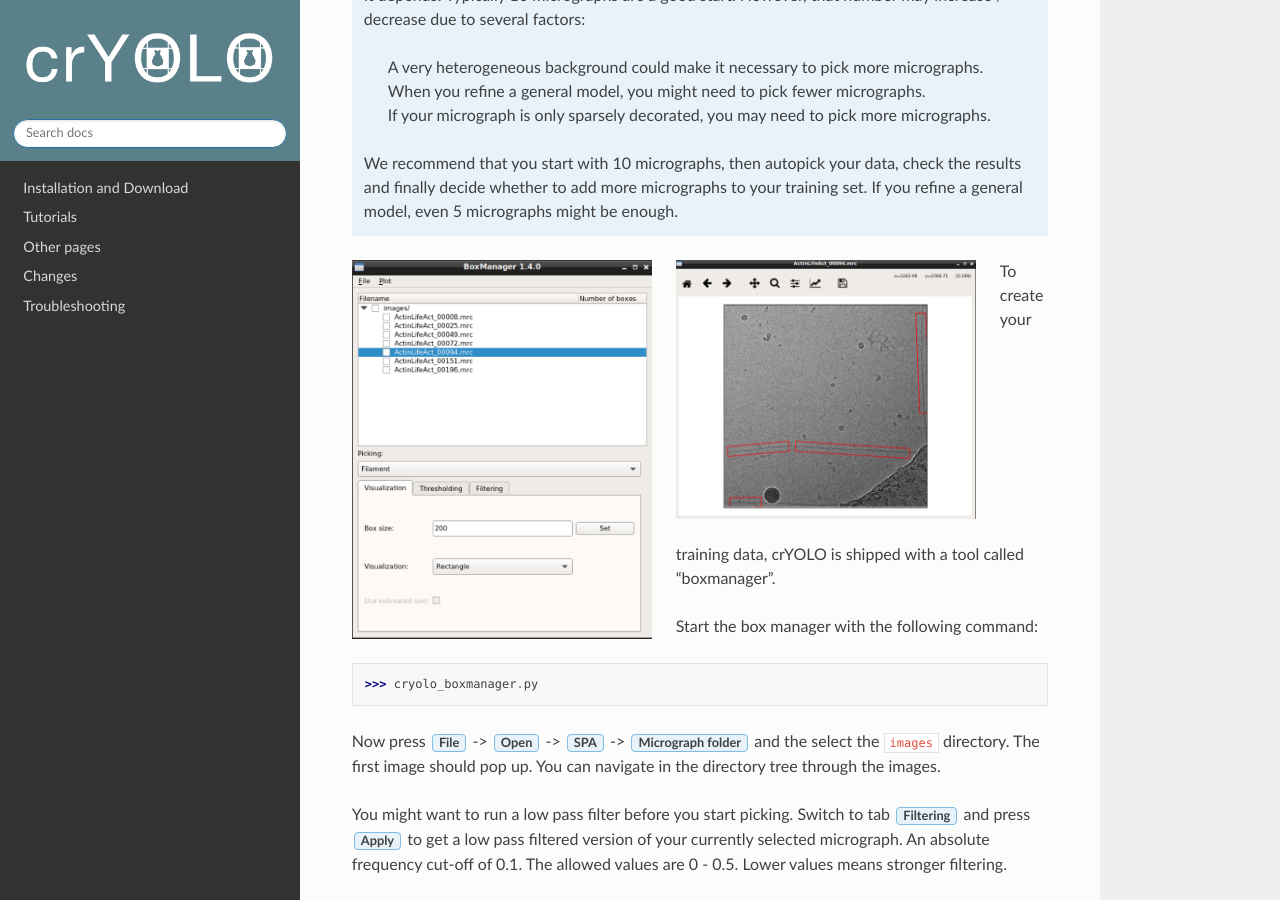
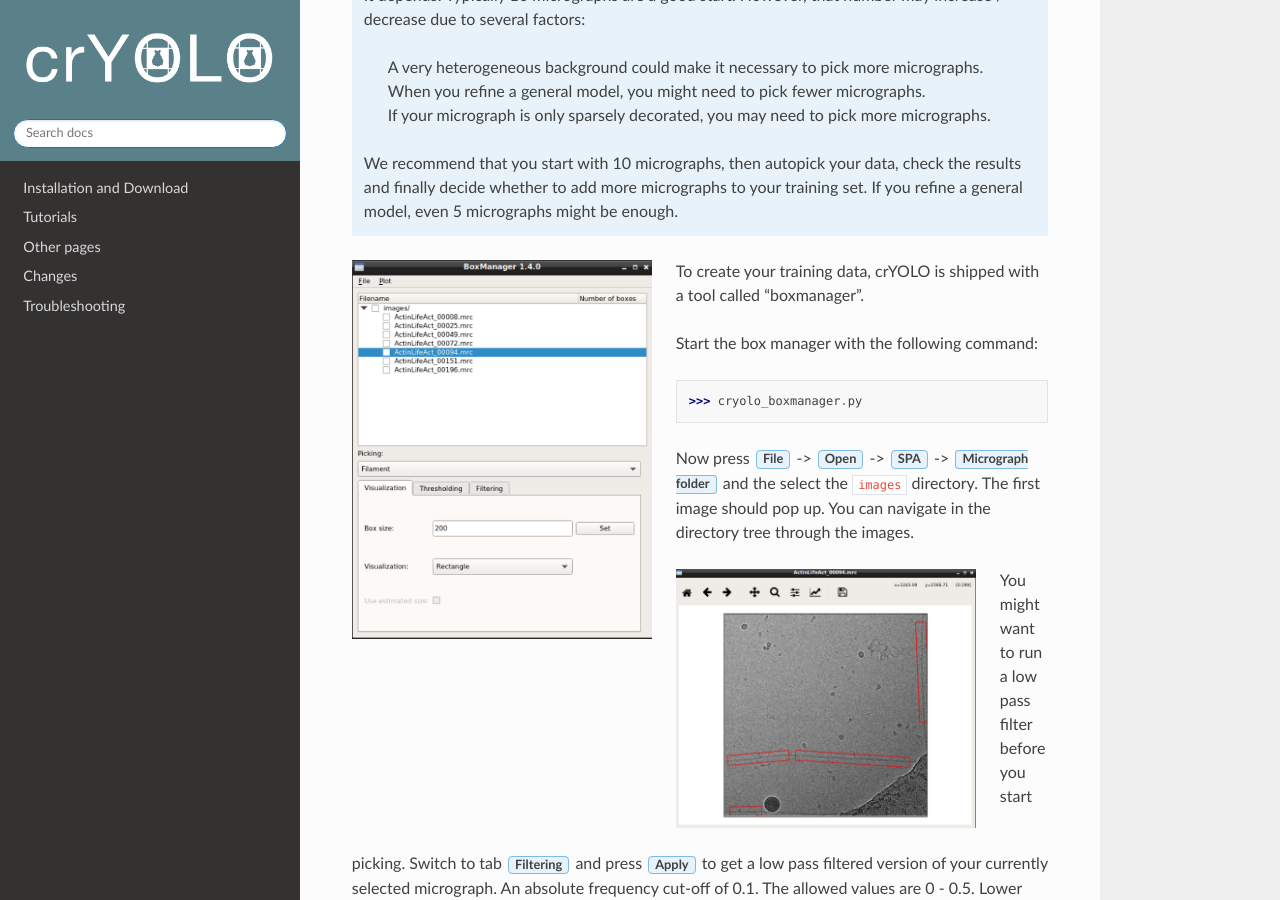
Before and after one commit to MPI-Dortmund/cryolo, a Sphinx documentation site: the page built from source/tutorials/data_preparation_filament.rst, in a window 1280 px wide and 900 px high, scrolled down 301 px. Built offline with Sphinx 7.4.7 and the Read the Docs theme 2.0.0, drawn with Linux system fonts in a browser that asks for light colours.

Commit message:
new data preparation for filaments

```diff
--- a/source/tutorials/data_preparation_filament.rst
+++ b/source/tutorials/data_preparation_filament.rst
@@ -19,10 +19,6 @@ The next step is to create training data. To do so, we have to pick single filam
     :width: 300
     :align: left
 
-.. image:: ../img/cryolo_boxmanager_filament_example_202103.png
-    :width: 300
-    :align: left
-
 To create your training data, crYOLO is shipped with a tool called “boxmanager”.
 
 Start the box manager with the following command:
@@ -32,6 +28,10 @@ Start the box manager with the following command:
 Now press :guilabel:`File` -> :guilabel:`Open` -> :guilabel:`SPA` -> :guilabel:`Micrograph folder` and the select the :file:`images` directory. The first image should
 pop up. You can navigate in the directory tree through the images.
 
+.. image:: ../img/cryolo_boxmanager_filament_example_202103.png
+    :width: 300
+    :align: left
+
 You might want to run a low pass filter before you start picking. Switch to tab :guilabel:`Filtering` and press :guilabel:`Apply`
 to get a low pass filtered version of your currently selected micrograph. An absolute
 frequency cut-off of 0.1. The allowed values are 0 - 0.5. Lower values means stronger filtering.
```
